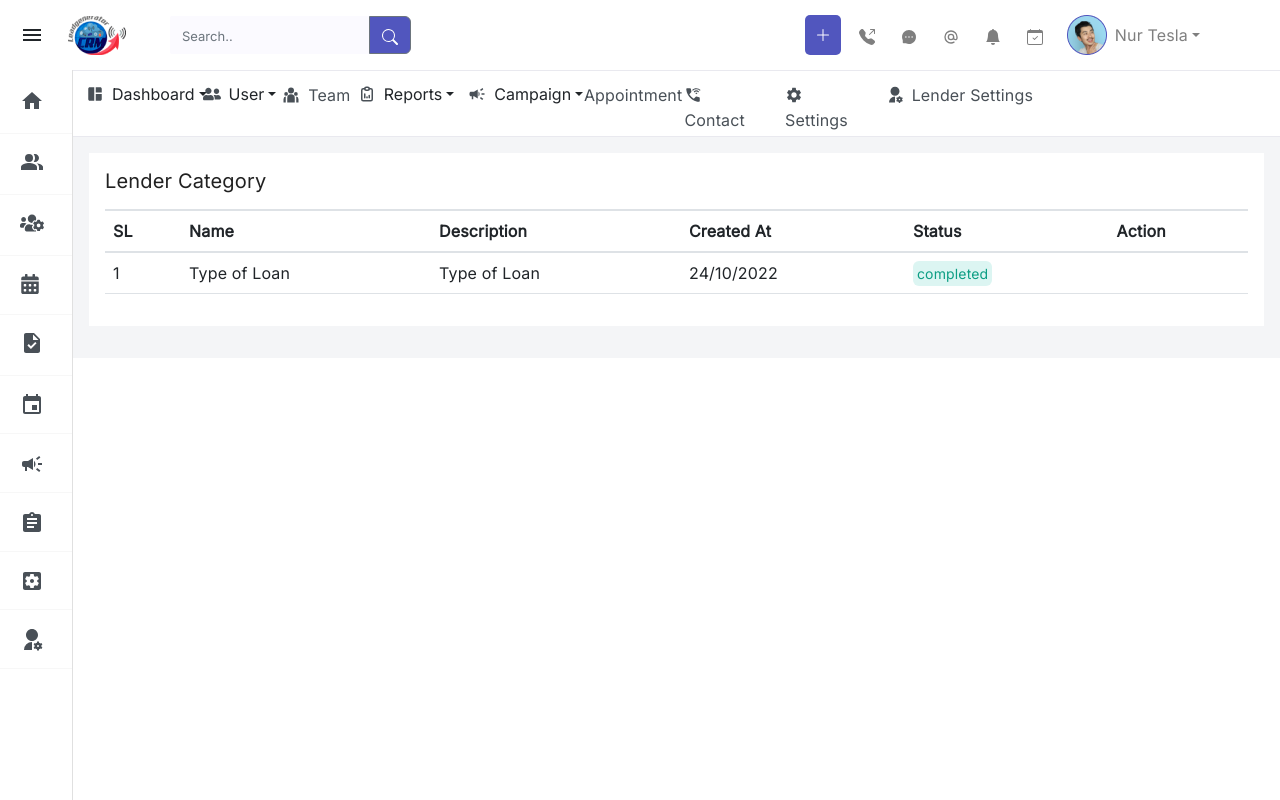
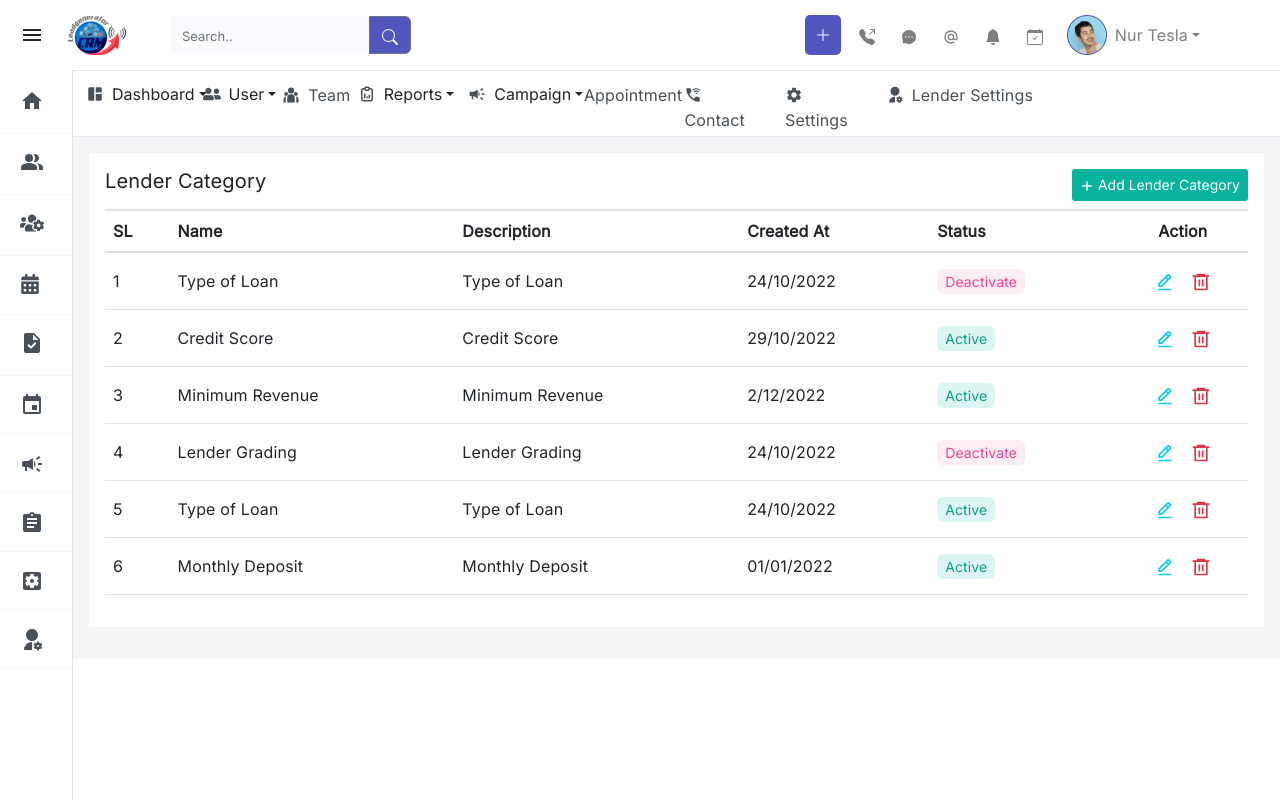
Before and after one commit to assraf-nur/CRM, a React (Create React App) app: page /lenderCategory in a window 1280 px wide. Built offline with nearby package versions, Linux system fonts and the light colour scheme.

Commit message:
doing modal

```diff
--- a/src/Components/LendersSetting/LenderCategory.js
+++ b/src/Components/LendersSetting/LenderCategory.js
@@ -1,11 +1,23 @@
-import React from "react";
+import React, { useState } from "react";
+import { BiEditAlt } from "react-icons/bi";
+import { HiPlus } from "react-icons/hi";
+import { RiDeleteBin6Line } from "react-icons/ri";
 
 const LenderCategory = () => {
+  const [showLenderAddModal, setShowLenderAddModal] = useState(false);
+
+  const handleCloseLenderAddModal = () => setShowLenderAddModal(false);
+  const handleShowLenderAddModal = () => setShowLenderAddModal(true);
+
   return (
     <div className="p-3">
       <div className="bg-white p-3">
-        <div className="border-bottom pb-2">
+        <div className="border-bottom pb-2 d-flex justify-content-between">
           <h5>Lender Category</h5>
+          <button onClick={handleShowLenderAddModal} className="add-new-button px-2">
+            <HiPlus className="me-1" />
+            Add Lender Category
+          </button>
         </div>
         <table className="table">
           <thead>
@@ -15,21 +27,115 @@ const LenderCategory = () => {
               <th>Description</th>
               <th>Created At</th>
               <th>Status</th>
-              <th>Action</th>
+              <th className="text-center">Action</th>
             </tr>
           </thead>
           <tbody>
             <tr>
-              <td>1</td>
-              <td>Type of Loan</td>
-              <td>Type of Loan</td>
-              <td>24/10/2022</td>
-              <td>
-                <span className="status-active px-1 py-1 rounded">
-                  completed
+              <td className="py-3">1</td>
+              <td className="py-3">Type of Loan</td>
+              <td className="py-3">Type of Loan</td>
+              <td className="py-3">24/10/2022</td>
+              <td className="py-3">
+                <span className="status-de-active px-2 py-1 rounded">
+                  Deactivate
                 </span>
               </td>
-              <td></td>
+              <td className="py-3 text-center">
+                <a title="Edit" href="{}">
+                  <BiEditAlt className="fs-5 text-info" />
+                </a>
+                <a title="Delete" className="ms-3" href="{}">
+                  <RiDeleteBin6Line className="fs-5 text-danger" />
+                </a>
+              </td>
+            </tr>
+            <tr>
+              <td className="py-3">2</td>
+              <td className="py-3">Credit Score</td>
+              <td className="py-3">Credit Score</td>
+              <td className="py-3">29/10/2022</td>
+              <td className="py-3">
+                <span className="status-active px-2 py-1 rounded">Active</span>
+              </td>
+              <td className="py-3 text-center">
+                <a title="Edit" href="{}">
+                  <BiEditAlt className="fs-5 text-info" />
+                </a>
+                <a title="Delete" className="ms-3" href="{}">
+                  <RiDeleteBin6Line className="fs-5 text-danger" />
+                </a>
+              </td>
+            </tr>
+            <tr>
+              <td className="py-3">3</td>
+              <td className="py-3">Minimum Revenue</td>
+              <td className="py-3">Minimum Revenue</td>
+              <td className="py-3">2/12/2022</td>
+              <td className="py-3">
+                <span className="status-active px-2 py-1 rounded">Active</span>
+              </td>
+              <td className="py-3 text-center">
+                <a title="Edit" href="{}">
+                  <BiEditAlt className="fs-5 text-info" />
+                </a>
+                <a title="Delete" className="ms-3" href="{}">
+                  <RiDeleteBin6Line className="fs-5 text-danger" />
+                </a>
+              </td>
+            </tr>
+            <tr>
+              <td className="py-3">4</td>
+              <td className="py-3">Lender Grading</td>
+              <td className="py-3">Lender Grading</td>
+              <td className="py-3">24/10/2022</td>
+              <td className="py-3">
+                <span className="status-de-active px-2 py-1 rounded">
+                  Deactivate
+                </span>
+              </td>
+              <td className="py-3 text-center">
+                <a title="Edit" href="{}">
+                  <BiEditAlt className="fs-5 text-info" />
+                </a>
+                <a title="Delete" className="ms-3" href="{}">
+                  <RiDeleteBin6Line className="fs-5 text-danger" />
+                </a>
+              </td>
+            </tr>
+            <tr>
+              <td className="py-3">5</td>
+              <td className="py-3">Type of Loan</td>
+              <td className="py-3">Type of Loan</td>
+              <td className="py-3">24/10/2022</td>
+              <td className="py-3">
+                <span className="status-active px-2 py-1 rounded">Active</span>
+              </td>
+              <td className="py-3 text-center">
+                <a title="Edit" href="{}">
+                  <BiEditAlt className="fs-5 text-info" />
+                </a>
+                <a title="Delete" className="ms-3" href="{}">
+                  <RiDeleteBin6Line className="fs-5 text-danger" />
+                </a>
+              </td>
+            </tr>
+            <tr>
+              <td className="py-3">6</td>
+              <td className="py-3">Monthly Deposit</td>
+              <td className="py-3">Monthly Deposit</td>
+              <td className="py-3">01/01/2022</td>
+              <td className="py-3">
+                <span className="status-active px-2 py-1 rounded">Active</span>
+              </td>
+              <td className="py-3 text-center">
+                <a title="Edit" href="{}">
+                  <BiEditAlt className="fs-5 text-info" />
+                </a>
+                <a title="Delete" className="ms-3" href="{}">
+                  <RiDeleteBin6Line className="fs-5 text-danger" />
+                </a>
+              </td>
             </tr>
           </tbody>
         </table>
```
Also changed, not shown: src/Components/LendersSetting/Modals/CreateLender.js (added, +64 -0 lines).
